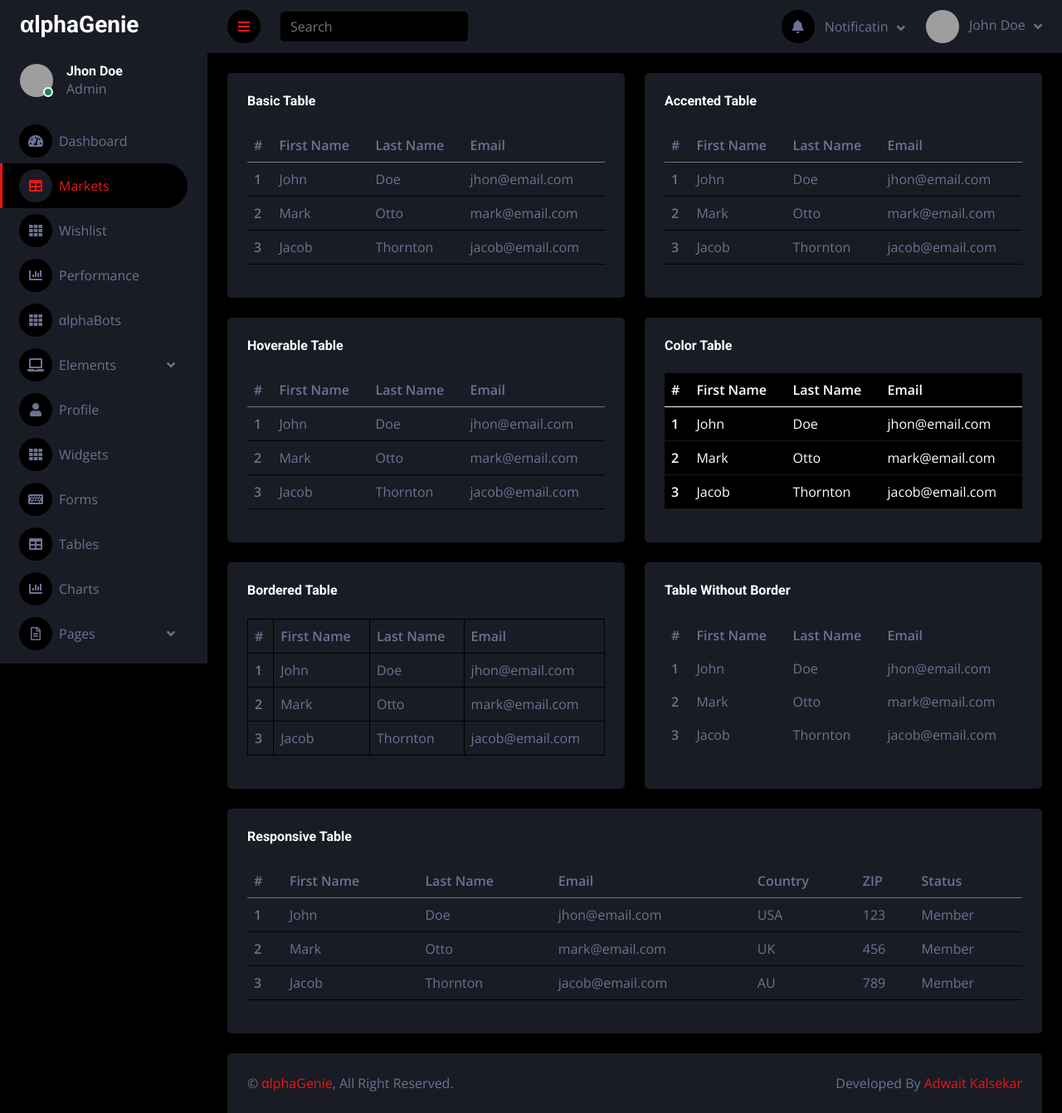
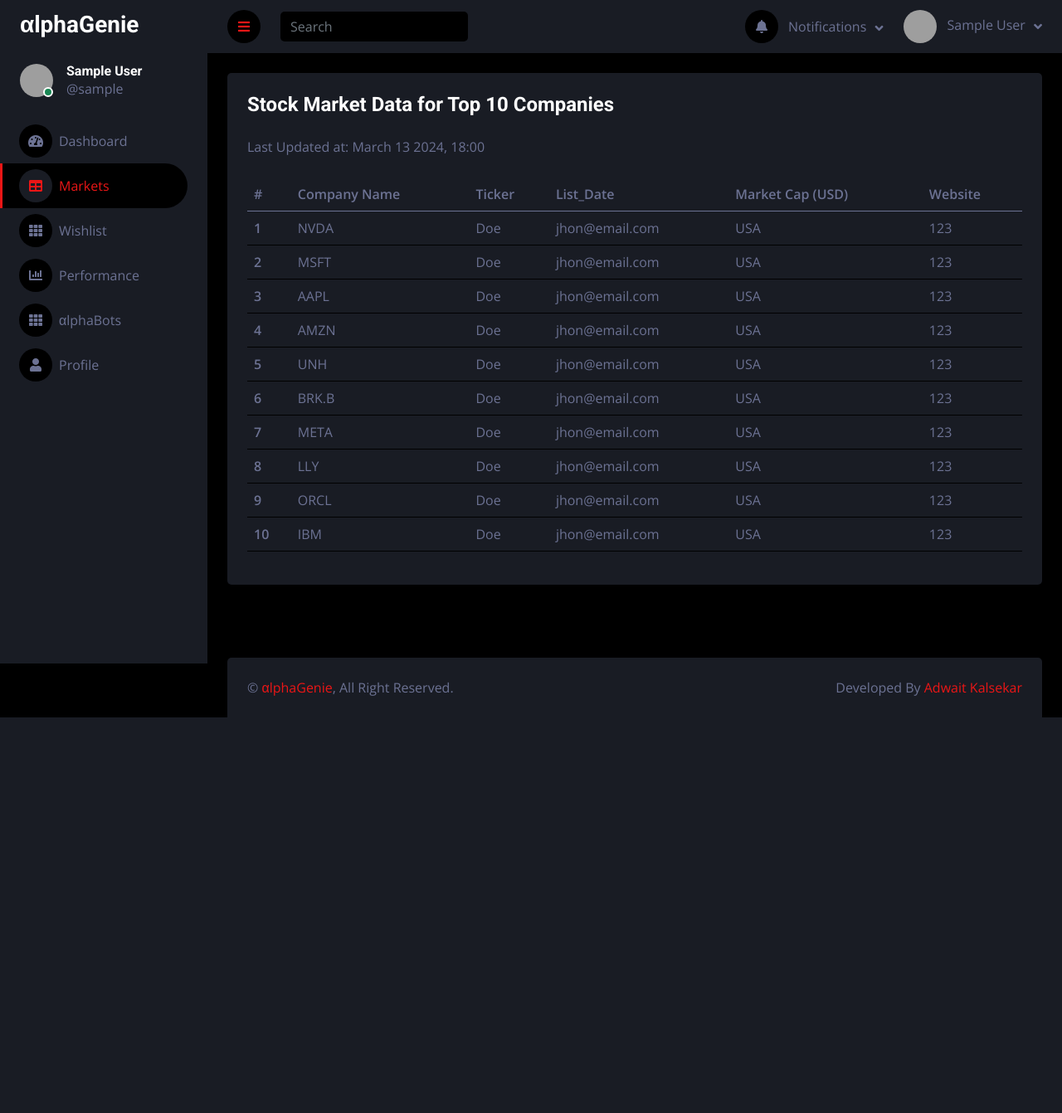
Before and after one commit to adwait-kalsekar/alphagenie, a Django app: page /dashboard/markets/ in a window 1280 px wide. Shown: the whole page at 83% size. After the commit the page ends 865 px from the top, so only its background shows below. Run offline with Django 4.2, Linux system fonts and the light colour scheme; the visitor is signed in with stand-in values (Sample User, id 1); some libraries are stand-ins or nearby versions; grey boxes are pictures that could not be loaded.

Commit message:
market dashboard setup

```diff
--- a/alphamarket/templates/alphamarket/companies.html
+++ /dev/null
@@ -1,272 +0,0 @@
-{% extends "dashboard/main.html" %}
-
-{% block title %}Dashboard{% endblock title %}
-
-{% block content %}
-
-<div class="container-fluid pt-4 px-4">
-    <div class="row g-4">
-        <div class="col-sm-12 col-xl-6">
-            <div class="bg-secondary rounded h-100 p-4">
-                <h6 class="mb-4">Basic Table</h6>
-                <table class="table">
-                    <thead>
-                        <tr>
-                            <th scope="col">#</th>
-                            <th scope="col">First Name</th>
-                            <th scope="col">Last Name</th>
-                            <th scope="col">Email</th>
-                        </tr>
-                    </thead>
-                    <tbody>
-                        <tr>
-                            <th scope="row">1</th>
-                            <td>John</td>
-                            <td>Doe</td>
-                            <td>jhon@email.com</td>
-                        </tr>
-                        <tr>
-                            <th scope="row">2</th>
-                            <td>Mark</td>
-                            <td>Otto</td>
-                            <td>mark@email.com</td>
-                        </tr>
-                        <tr>
-                            <th scope="row">3</th>
-                            <td>Jacob</td>
-                            <td>Thornton</td>
-                            <td>jacob@email.com</td>
-                        </tr>
-                    </tbody>
-                </table>
-            </div>
-        </div>
-        <div class="col-sm-12 col-xl-6">
-            <div class="bg-secondary rounded h-100 p-4">
-                <h6 class="mb-4">Accented Table</h6>
-                <table class="table table-striped">
-                    <thead>
-                        <tr>
-                            <th scope="col">#</th>
-                            <th scope="col">First Name</th>
-                            <th scope="col">Last Name</th>
-                            <th scope="col">Email</th>
-                        </tr>
-                    </thead>
-                    <tbody>
-                        <tr>
-                            <th scope="row">1</th>
-                            <td>John</td>
-                            <td>Doe</td>
-                            <td>jhon@email.com</td>
-                        </tr>
-                        <tr>
-                            <th scope="row">2</th>
-                            <td>Mark</td>
-                            <td>Otto</td>
-                            <td>mark@email.com</td>
-                        </tr>
-                        <tr>
-                            <th scope="row">3</th>
-                            <td>Jacob</td>
-                            <td>Thornton</td>
-                            <td>jacob@email.com</td>
-                        </tr>
-                    </tbody>
-                </table>
-            </div>
-        </div>
-        <div class="col-sm-12 col-xl-6">
-            <div class="bg-secondary rounded h-100 p-4">
-                <h6 class="mb-4">Hoverable Table</h6>
-                <table class="table table-hover">
-                    <thead>
-                        <tr>
-                            <th scope="col">#</th>
-                            <th scope="col">First Name</th>
-                            <th scope="col">Last Name</th>
-                            <th scope="col">Email</th>
-                        </tr>
-                    </thead>
-                    <tbody>
-                        <tr>
-                            <th scope="row">1</th>
-                            <td>John</td>
-                            <td>Doe</td>
-                            <td>jhon@email.com</td>
-                        </tr>
-                        <tr>
-                            <th scope="row">2</th>
-                            <td>Mark</td>
-                            <td>Otto</td>
-                            <td>mark@email.com</td>
-                        </tr>
-                        <tr>
-                            <th scope="row">3</th>
-                            <td>Jacob</td>
-                            <td>Thornton</td>
-                            <td>jacob@email.com</td>
-                        </tr>
-                    </tbody>
-                </table>
-            </div>
-        </div>
-        <div class="col-sm-12 col-xl-6">
-            <div class="bg-secondary rounded h-100 p-4">
-                <h6 class="mb-4">Color Table</h6>
-                <table class="table table-dark">
-                    <thead>
-                        <tr>
-                            <th scope="col">#</th>
-                            <th scope="col">First Name</th>
-                            <th scope="col">Last Name</th>
-                            <th scope="col">Email</th>
-                        </tr>
-                    </thead>
-                    <tbody>
-                        <tr>
-                            <th scope="row">1</th>
-                            <td>John</td>
-                            <td>Doe</td>
-                            <td>jhon@email.com</td>
-                        </tr>
-                        <tr>
-                            <th scope="row">2</th>
-                            <td>Mark</td>
-                            <td>Otto</td>
-                            <td>mark@email.com</td>
-                        </tr>
-                        <tr>
-                            <th scope="row">3</th>
-                            <td>Jacob</td>
-                            <td>Thornton</td>
-                            <td>jacob@email.com</td>
-                        </tr>
-                    </tbody>
-                </table>
-            </div>
-        </div>
-        <div class="col-sm-12 col-xl-6">
-            <div class="bg-secondary rounded h-100 p-4">
-                <h6 class="mb-4">Bordered Table</h6>
-                <table class="table table-bordered">
-                    <thead>
-                        <tr>
-                            <th scope="col">#</th>
-                            <th scope="col">First Name</th>
-                            <th scope="col">Last Name</th>
-                            <th scope="col">Email</th>
-                        </tr>
-                    </thead>
-                    <tbody>
-                        <tr>
-                            <th scope="row">1</th>
-                            <td>John</td>
-                            <td>Doe</td>
-                            <td>jhon@email.com</td>
-                        </tr>
-                        <tr>
-                            <th scope="row">2</th>
-                            <td>Mark</td>
-                            <td>Otto</td>
-                            <td>mark@email.com</td>
-                        </tr>
-                        <tr>
-                            <th scope="row">3</th>
-                            <td>Jacob</td>
-                            <td>Thornton</td>
-                            <td>jacob@email.com</td>
-                        </tr>
-                    </tbody>
-                </table>
-            </div>
-        </div>
-        <div class="col-sm-12 col-xl-6">
-            <div class="bg-secondary rounded h-100 p-4">
-                <h6 class="mb-4">Table Without Border</h6>
-                <table class="table table-borderless">
-                    <thead>
-                        <tr>
-                            <th scope="col">#</th>
-                            <th scope="col">First Name</th>
-                            <th scope="col">Last Name</th>
-                            <th scope="col">Email</th>
-                        </tr>
-                    </thead>
-                    <tbody>
-                        <tr>
-                            <th scope="row">1</th>
-                            <td>John</td>
-                            <td>Doe</td>
-                            <td>jhon@email.com</td>
-                        </tr>
-                        <tr>
-                            <th scope="row">2</th>
-                            <td>Mark</td>
-                            <td>Otto</td>
-                            <td>mark@email.com</td>
-                        </tr>
-                        <tr>
-                            <th scope="row">3</th>
-                            <td>Jacob</td>
-                            <td>Thornton</td>
-                            <td>jacob@email.com</td>
-                        </tr>
-                    </tbody>
-                </table>
-            </div>
-        </div>
-        <div class="col-12">
-            <div class="bg-secondary rounded h-100 p-4">
-                <h6 class="mb-4">Responsive Table</h6>
-                <div class="table-responsive">
-                    <table class="table">
-                        <thead>
-                            <tr>
-                                <th scope="col">#</th>
-                                <th scope="col">First Name</th>
-                                <th scope="col">Last Name</th>
-                                <th scope="col">Email</th>
-                                <th scope="col">Country</th>
-                                <th scope="col">ZIP</th>
-                                <th scope="col">Status</th>
-                            </tr>
-                        </thead>
-                        <tbody>
-                            <tr>
-                                <th scope="row">1</th>
-                                <td>John</td>
-                                <td>Doe</td>
-                                <td>jhon@email.com</td>
-                                <td>USA</td>
-                                <td>123</td>
-                                <td>Member</td>
-                            </tr>
-                            <tr>
-                                <th scope="row">2</th>
-                                <td>Mark</td>
-                                <td>Otto</td>
-                                <td>mark@email.com</td>
-                                <td>UK</td>
-                                <td>456</td>
-                                <td>Member</td>
-                            </tr>
-                            <tr>
-                                <th scope="row">3</th>
-                                <td>Jacob</td>
-                                <td>Thornton</td>
-                                <td>jacob@email.com</td>
-                                <td>AU</td>
-                                <td>789</td>
-                                <td>Member</td>
-                            </tr>
-                        </tbody>
-                    </table>
-                </div>
-            </div>
-        </div>
-    </div>
-</div>
-
-
-{% endblock content %}
--- /dev/null
+++ b/alphamarket/templates/alphamarket/markets.html
@@ -0,0 +1,49 @@
+{% extends "dashboard/main.html" %}
+
+{% block title %}Markets{% endblock title %}
+
+{% block content %}
+
+<div class="container-fluid pt-4 px-4">
+    <div class="row g-4">
+        <div class="col-12">
+            <div class="bg-secondary rounded h-100 p-4">
+                <h4 class="mb-4">Stock Market Data for Top 10 Companies</h4>
+                <span>Last Updated at: March 13 2024, 18:00</span>
+                <div style="margin-bottom: 2vw;"></div>
+                <div class="table-responsive">
+                    <table class="table table-hover">
+                        <thead>
+                            <tr>
+                                <th scope="col">#</th>
+                                <th scope="col">Company Name</th>
+                                <th scope="col">Ticker</th>
+                                <th scope="col">List_Date</th>
+                                <th scope="col">Market Cap (USD)</th>
+                                <th scope="col">Website</th>
+                            </tr>
+                        </thead>
+                        <tbody>
+                            {% for index, ticker in tickers %}
+                            <tr onclick="window.location.href = '{% url "market_details" ticker %}'">
+                                <th scope="row">{{index|add:1}}</th>
+                                <td>{{ticker}}</td>
+                                <td>Doe</td>
+                                <td>jhon@email.com</td>
+                                <td>USA</td>
+                                <td>123</td>
+                            </tr>
+                            {% endfor %}
+                        </tbody>
+                    </table>
+                </div>
+            </div>
+        </div>
+    </div>
+</div>
+
+<div style="margin-bottom: 5vw;">
+</div>
+
+
+{% endblock content %}
--- a/alphamarket/urls.py
+++ b/alphamarket/urls.py
@@ -5,6 +5,7 @@
 urlpatterns = [
     path("", views.index, name="dashboard"),
     path("markets/", views.markets, name="markets"),
+    path("market-details/<str:ticker>", views.market_details, name="market_details"),
 
     # render 404 error page
     path("<path:all_path>/", views.errorPage, name="error"),
--- a/alphamarket/views.py
+++ b/alphamarket/views.py
@@ -12,8 +12,17 @@
 @login_required(login_url='login')
 def markets(request):
     page = "markets"
-    context = {"page": page}
-    return render(request, 'alphamarket/companies.html', context)
+    tickers = ["NVDA", "MSFT", "AAPL", "AMZN", "UNH", "BRK.B", "META", "LLY", "ORCL", "IBM"]
+    tickers_with_index = zip(range(len(tickers)), tickers)
+    context = {"page": page, "tickers": tickers_with_index}
+    return render(request, 'alphamarket/markets.html', context)
+
+@login_required(login_url='login')
+def market_details(request, ticker):
+    page = "markets"
+
+    context = {"page": page, "ticker": ticker}
+    return render(request, 'alphamarket/market_details.html', context)
 
 @login_required(login_url='login')
 def errorPage(request, all_path):
--- a/templates/dashboard/navbar.html
+++ b/templates/dashboard/navbar.html
@@ -12,7 +12,7 @@
         <div class="nav-item dropdown">
             <a href="#" class="nav-link dropdown-toggle" data-bs-toggle="dropdown">
                 <i class="fa fa-bell me-lg-2"></i>
-                <span class="d-none d-lg-inline-flex">Notificatin</span>
+                <span class="d-none d-lg-inline-flex">Notifications</span>
             </a>
             <div class="dropdown-menu dropdown-menu-end bg-secondary border-0 rounded-0 rounded-bottom m-0">
                 <a href="#" class="dropdown-item">
@@ -36,7 +36,7 @@
         <div class="nav-item dropdown">
             <a href="#" class="nav-link dropdown-toggle" data-bs-toggle="dropdown">
                 <img class="rounded-circle me-lg-2" src="img/user.jpg" alt="" style="width: 40px; height: 40px;">
-                <span class="d-none d-lg-inline-flex">John Doe</span>
+                <span class="d-none d-lg-inline-flex">{{user.first_name}} {{user.last_name}}</span>
             </a>
             <div class="dropdown-menu dropdown-menu-end bg-secondary border-0 rounded-0 rounded-bottom m-0">
                 <a href="{% url "profile" %}" class="dropdown-item">My Profile</a>
--- a/templates/dashboard/sidebar.html
+++ b/templates/dashboard/sidebar.html
@@ -9,8 +9,8 @@
                 <div class="bg-success rounded-circle border border-2 border-white position-absolute end-0 bottom-0 p-1"></div>
             </div>
             <div class="ms-3">
-                <h6 class="mb-0">Jhon Doe</h6>
-                <span>Admin</span>
+                <h6 class="mb-0">{{user.first_name}} {{user.last_name}}</h6>
+                <span>@{{user.username}}</span>
             </div>
         </div>
         <div class="navbar-nav w-100">
@@ -19,28 +19,7 @@
             <a href="{% url "markets" %}" class="nav-item nav-link {% if page == "wishlist" %}active{% endif %}"><i class="fa fa-th me-2"></i>Wishlist</a>
             <a href="{% url "markets" %}" class="nav-item nav-link {% if page == "wishlist" %}active{% endif %}"><i class="fa fa-chart-bar me-2"></i>Performance</a>
             <a href="{% url "markets" %}" class="nav-item nav-link {% if page == "wishlist" %}active{% endif %}"><i class="fa fa-th me-2"></i>αlphaBots</a>
-            <div class="nav-item dropdown">
-                <a href="#" class="nav-link dropdown-toggle" data-bs-toggle="dropdown"><i class="fa fa-laptop me-2"></i>Elements</a>
-                <div class="dropdown-menu bg-transparent border-0">
-                    <a href="button.html" class="dropdown-item">Buttons</a>
-                    <a href="typography.html" class="dropdown-item">Typography</a>
-                    <a href="element.html" class="dropdown-item">Other Elements</a>
-                </div>
-            </div>
             <a href="{% url "profile" %}" class="nav-item nav-link {% if page == "profile" %}active{% endif %}"><i class="fa fa-user me-2"></i>Profile</a>
-            <a href="widget.html" class="nav-item nav-link"><i class="fa fa-th me-2"></i>Widgets</a>
-            <a href="form.html" class="nav-item nav-link"><i class="fa fa-keyboard me-2"></i>Forms</a>
-            <a href="table.html" class="nav-item nav-link"><i class="fa fa-table me-2"></i>Tables</a>
-            <a href="chart.html" class="nav-item nav-link"><i class="fa fa-chart-bar me-2"></i>Charts</a>
-            <div class="nav-item dropdown">
-                <a href="#" class="nav-link dropdown-toggle" data-bs-toggle="dropdown"><i class="far fa-file-alt me-2"></i>Pages</a>
-                <div class="dropdown-menu bg-transparent border-0">
-                    <a href="signin.html" class="dropdown-item">Sign In</a>
-                    <a href="signup.html" class="dropdown-item">Sign Up</a>
-                    <a href="404.html" class="dropdown-item">404 Error</a>
-                    <a href="blank.html" class="dropdown-item">Blank Page</a>
-                </div>
-            </div>
         </div>
     </nav>
 </div>
```
Also changed, not shown: alphamarket/templates/alphamarket/market_details.html (added, +48 -0 lines), requirements.txt (+21 -0 lines), 1 other file.
